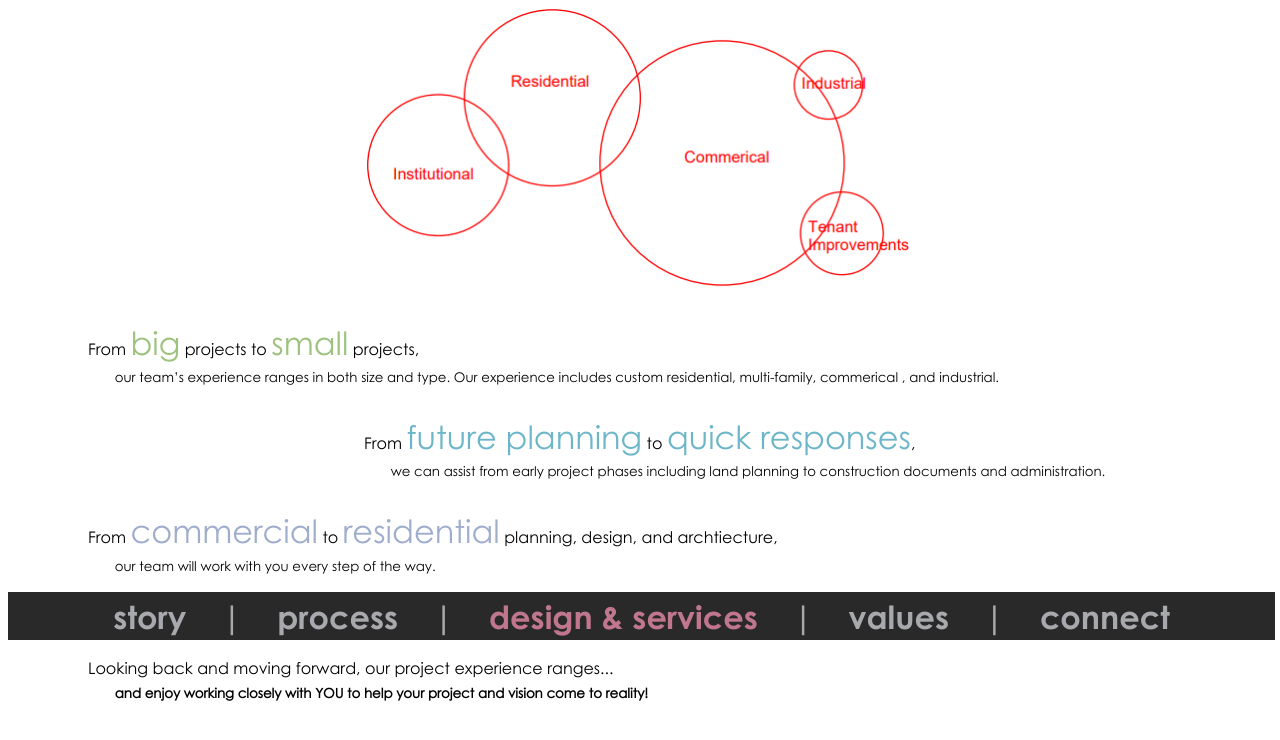
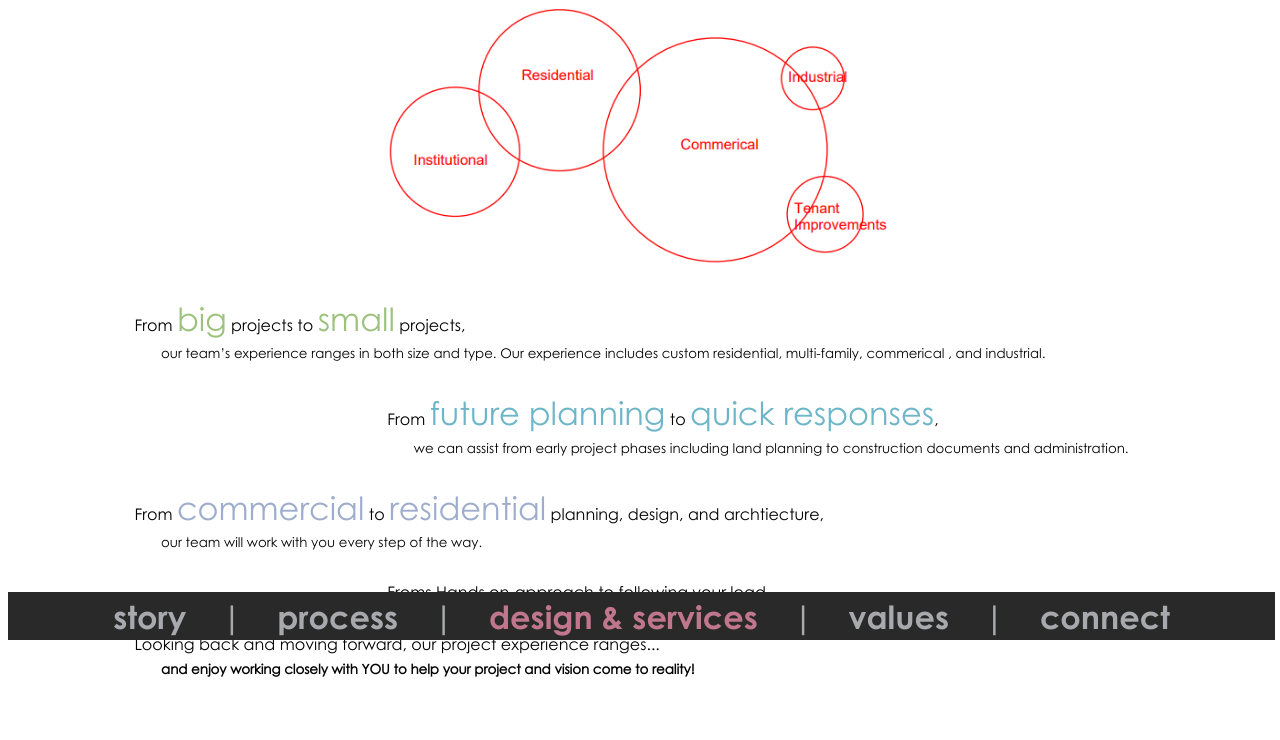
Before and after one commit to victorbofill/covalent-architecture, a React app: page /design in a window 1280 px wide. Shown: the top 740 px of the page. Built offline with nearby package versions, Linux system fonts and the light colour scheme.

Commit message:
projects hello world

```diff
--- a/src/components/App.js
+++ b/src/components/App.js
@@ -4,6 +4,7 @@ import { BrowserRouter as Router, Switch, Route, NavLink } from 'react-router-do
 import Splash from './splash/Splash';
 import Connect from './connect/Connect';
 import Design from './design/Design';
+import Projects from './projects/Projects';
 import Process from './process/Process';
 import Story from './story/Story';
 import Values from './values/Values';
@@ -67,6 +68,7 @@ export default class App extends Component {
             <Route exact path="/" component={Splash}/>
             <Route path="/story" component={Story}/>
             <Route path="/process" component={Process}/>
+            <Route path="/design/projects" component={Projects}/>
             <Route path="/design" component={Design}/>
             <Route path="/values" component={Values}/>
             <Route path="/connect" component={Connect}/>
--- a/src/components/design/Design.js
+++ b/src/components/design/Design.js
@@ -1,4 +1,5 @@
-import React, { Component, Fragment } from 'react';
+import React, { Component } from 'react';
+import { NavLink } from 'react-router-dom';
 
 import venn from '../../assets/img/venn.png';
 import './Design.scss';
@@ -6,9 +7,8 @@ import './Design.scss';
 export default class Story extends Component {
   render() {
     return (
-      <Fragment>
       <article className="design">
-          <img src={venn}/>
+        <NavLink to='/design/projects'><img src={venn}/></NavLink>
         <blockquote>
           <p>From <span className="buzz-word green">big</span> projects to <span className="buzz-word green">small</span> projects,<br/>
             <sub>our team’s experience ranges in both size and type. Our experience includes custom residential, multi-family, commerical , and industrial.</sub></p>
@@ -33,7 +33,6 @@ export default class Story extends Component {
             <sub><strong>and enjoy working closely with YOU to help your project and vision come to reality!</strong></sub></p>
         </blockquote>
       </article>
-      </Fragment>
     );
   }
 }
--- a/src/components/design/Design.scss
+++ b/src/components/design/Design.scss
@@ -1,5 +1,6 @@
 .design {
-    margin: 0 5em;
+    margin: 0 auto;
+    max-width: 80%;
 
     img {
         display: block;
@@ -8,7 +9,7 @@
     }
 
     blockquote {
-        margin: 2em 0;
+        margin: 2em auto;
     }
 
     .right {
--- /dev/null
+++ b/src/components/projects/Projects.js
@@ -0,0 +1,13 @@
+import React, { Component } from 'react';
+
+import './Projects.scss';
+
+export default class Projects extends Component {
+  render() {
+    return (
+      <article className="projects">
+        <h1>Projects</h1>
+      </article>
+    );
+  }
+}
```
Also changed, not shown: src/components/projects/Projects.scss (added). Lines whose indentation alone changed are shown as unchanged.
